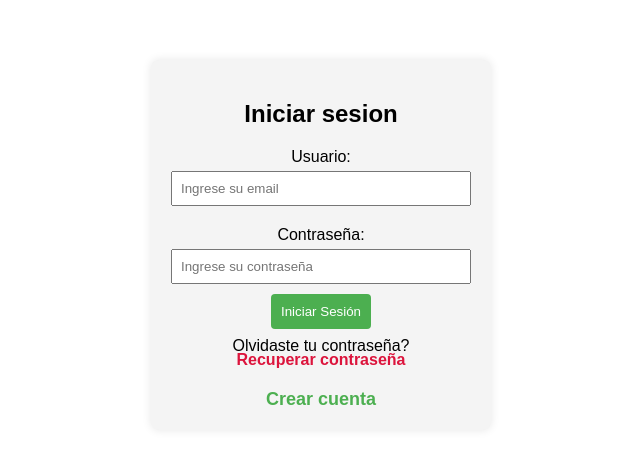
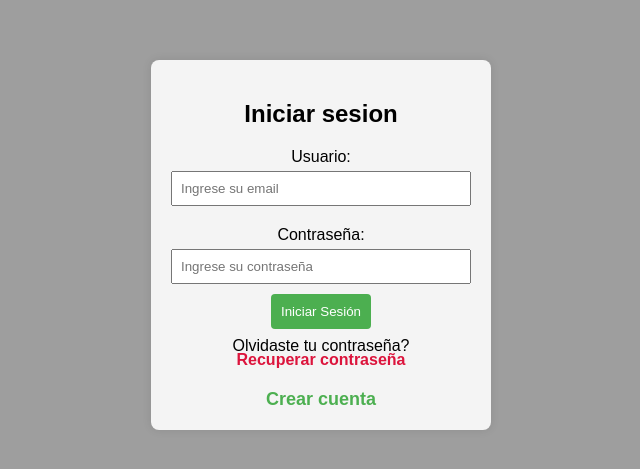
Before and after one commit to Jcardennas11/WordFit, a plain HTML site: page html/login.html in a window 1280 px wide. Shown: the part 155-624 px from the top of the page, without its empty margins (319-959 px from the left). Drawn offline with Linux system fonts and the light colour scheme; some packages are replaced by stand-ins of ours; the site is published under a folder, as on GitHub Pages, so addresses that start at the root find nothing; a script that the page names is missing.

Commit message:
pagina web

```diff
--- a/css/login.css
+++ b/css/login.css
@@ -5,7 +5,8 @@ body {
     align-items: center;
     height: 100vh;
     margin: 0;
-    background-image: url(/img/FondoEdit.png);
+    background-image: url(../img/FondoEdit.png);
+
   }
 
   form {
```
